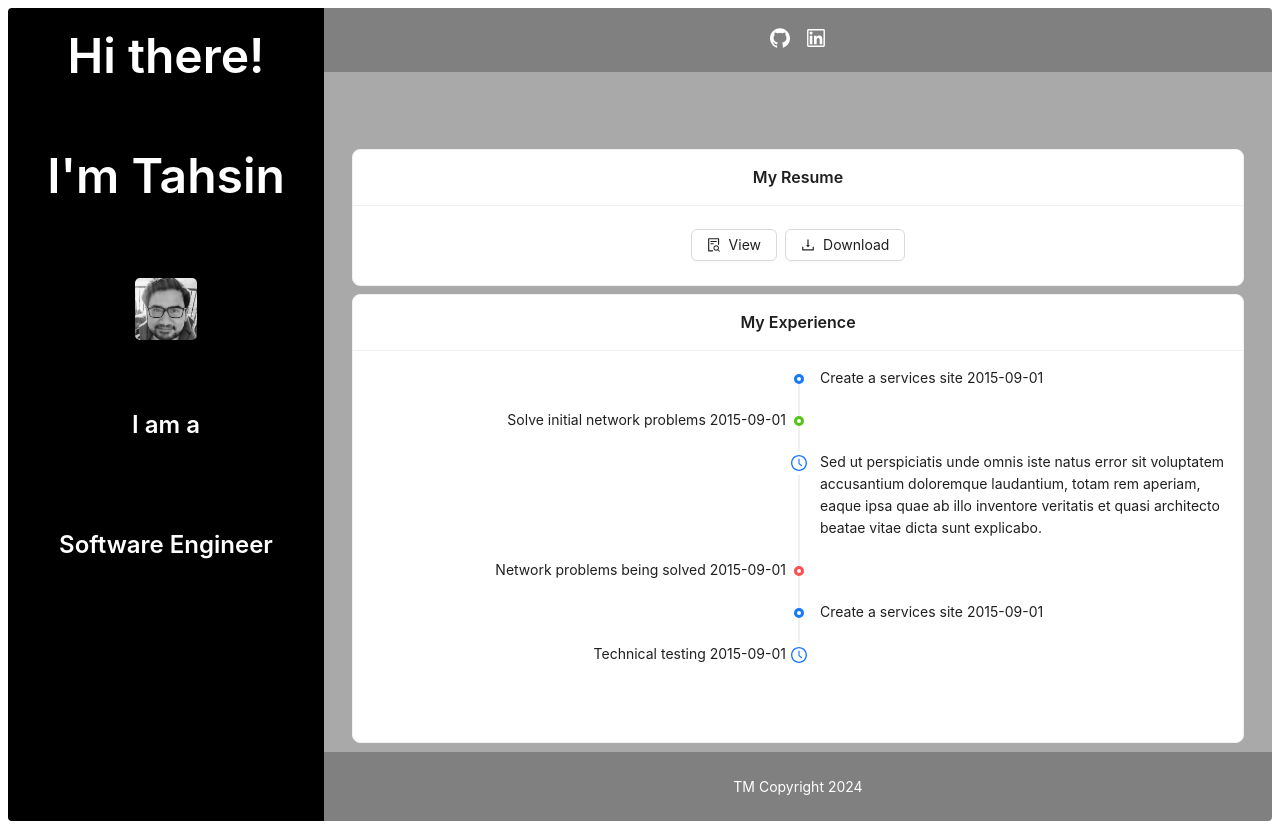
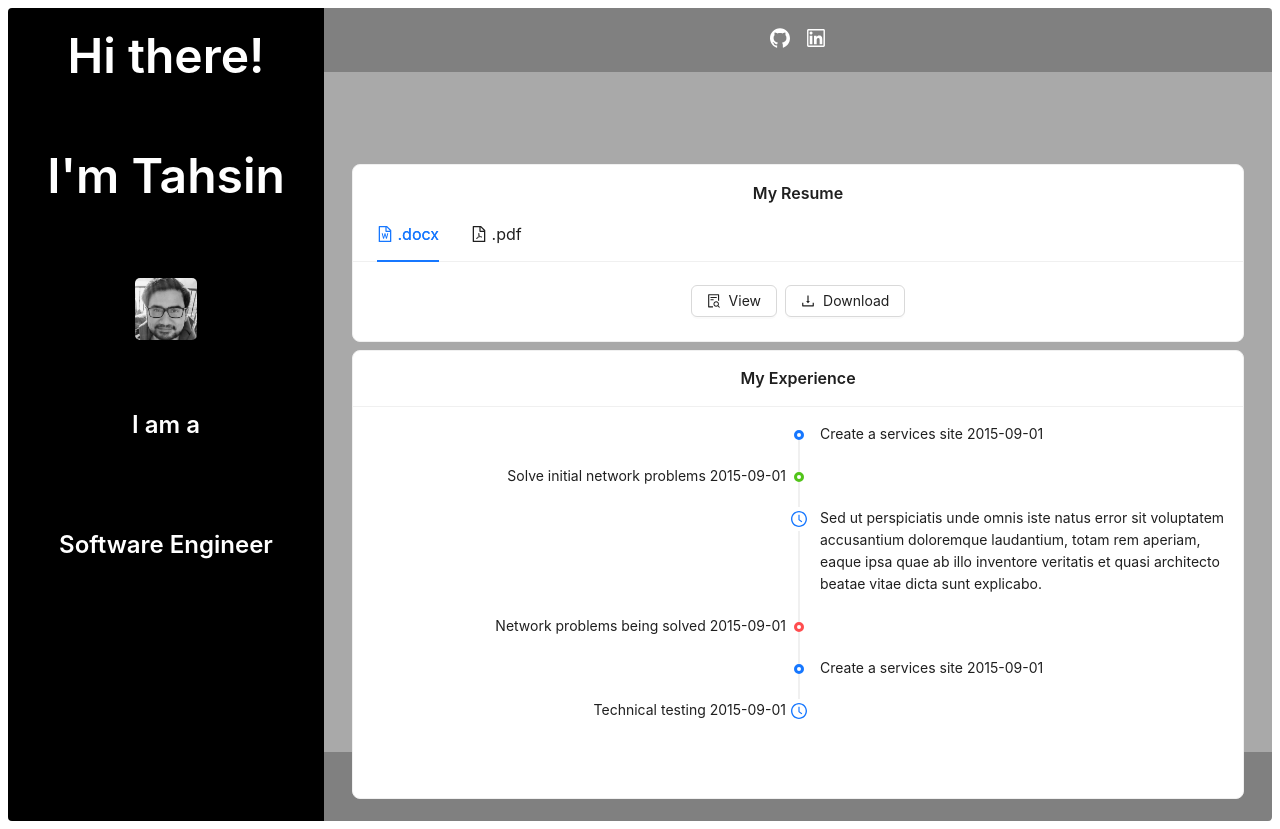
Before and after one commit to tmazumdar/tmazumdar.github.io, a React (Vite) app: page / in a window 1280 px wide. Built offline with nearby package versions, Linux system fonts and the light colour scheme.

Commit message:
add .docx resume support

```diff
--- a/src/App.jsx
+++ b/src/App.jsx
@@ -1,19 +1,10 @@
 import {
-    Button,
-    Card,
-    Flex,
     Layout,
     Space,
-    Typography,
-} from 'antd'
-import {
-    DownloadOutlined,
-    FileSearchOutlined,
-    GithubOutlined,
-    LinkedinOutlined,
-} from '@ant-design/icons';
-import HeaderComponent from './components/Header.jsx';
+} from 'antd';
+import HeaderSection from './components/HeaderSection.jsx';
 import LeftSider from './components/LeftSider.jsx';
+import ResumeSection from './components/ResumeSection.jsx';
 import WorkTimeline from './components/WorkTimeline.jsx';
 import './App.css'
 
@@ -44,27 +35,12 @@ function App() {
         <Layout style={layoutStyle}>
             <LeftSider></LeftSider>
             <Layout>
-                <HeaderComponent></HeaderComponent>
+                <HeaderSection></HeaderSection>
                 <Content style={contentStyle}>
                     <div className="card">
                         <Space direction="vertical">
-                            <Card title="My Resume">
-                                <Space>
-                                    <Button href="https://tmazumdar.github.io/resume">
-                                        <FileSearchOutlined />
-                                        View
-                                    </Button>
-                                    <Button href="files/TM-5S2.pdf" download>
-                                        <DownloadOutlined />
-                                        Download
-                                    </Button>
-                                </Space>
-                            </Card>
-                            <Card title="My Experience">
-                                <Flex gap="middle" align="start" vertical>
-                                    <WorkTimeline></WorkTimeline>
-                                </Flex>
-                            </Card>
+                            <ResumeSection></ResumeSection>
+                            <WorkTimeline></WorkTimeline>
                         </Space>
                     </div>
                 </Content>
--- a/src/components/Header.jsx
+++ b/src/components/HeaderSection.jsx
@@ -6,7 +6,7 @@ import {
 
 const { Header } = Layout;
 
-function HeaderComponent() {
+function HeaderSection() {
     const headerStyle = {
         textAlign: 'center',
         color: '#fff',
@@ -29,4 +29,4 @@ function HeaderComponent() {
     );
 };
 
-export default HeaderComponent;
+export default HeaderSection;
--- /dev/null
+++ b/src/components/ResumeSection.jsx
@@ -0,0 +1,70 @@
+import React, { useState } from 'react';
+import { Button, Card, Space } from 'antd';
+import {
+    FilePdfOutlined,
+    FileSearchOutlined,
+    FileWordOutlined,
+    DownloadOutlined,
+} from '@ant-design/icons';
+
+const tabList = [
+    {
+        key: 'tab1',
+        tab: <><FileWordOutlined /> .docx</>,
+    },
+    {
+        key: 'tab2',
+        tab: <><FilePdfOutlined /> .pdf</>,
+    },
+];
+
+const contentList = {
+    tab1:
+        <Space>
+            <Button href="https://docs.google.com/document/d/1ePpkumoyrnXwdIs4CazE6AxKMF0ma8O-2SiPZzjyBeQ/edit?usp=sharing">
+                <FileSearchOutlined />
+                View
+            </Button>
+            <Button href="files/TM-R.docx" download>
+                <DownloadOutlined />
+                Download
+            </Button>
+        </Space>,
+    tab2:
+        <Space>
+            <Button href="https://tmazumdar.github.io/resume">
+                <FileSearchOutlined />
+                View
+            </Button>
+            <Button href="files/TM-5S2.pdf" download>
+                <DownloadOutlined />
+                Download
+            </Button>
+        </Space>,
+};
+
+function ResumeSection() {
+    const [activeTabKey1, setActiveTabKey1] = useState('tab1');
+
+    const onTab1Change = (key) => {
+        setActiveTabKey1(key);
+    };
+
+    return (
+        <Card
+            style={{
+                width: '100%',
+            }}
+            title="My Resume"
+            tabList={tabList}
+            activeTabKey={activeTabKey1}
+            onTabChange={(key) => {
+                onTab1Change(key);
+            }}
+        >
+            {contentList[activeTabKey1]}
+        </Card>
+    );
+};
+
+export default ResumeSection;
--- a/src/components/WorkTimeline.jsx
+++ b/src/components/WorkTimeline.jsx
@@ -1,8 +1,9 @@
 import { ClockCircleOutlined } from '@ant-design/icons';
-import { Timeline } from 'antd';
+import { Card, Timeline } from 'antd';
 
 function WorkTimeline() {
     return (
+        <Card title="My Experience">
             <Timeline mode="alternate">
                 <Timeline.Item>Create a services site 2015-09-01</Timeline.Item>
                 <Timeline.Item color="green">Solve initial network problems 2015-09-01</Timeline.Item>
@@ -33,6 +34,7 @@ function WorkTimeline() {
                     Technical testing 2015-09-01
                 </Timeline.Item>
             </Timeline>
+        </Card >
     );
 };
 
```
Lines whose indentation alone changed are shown as unchanged.
